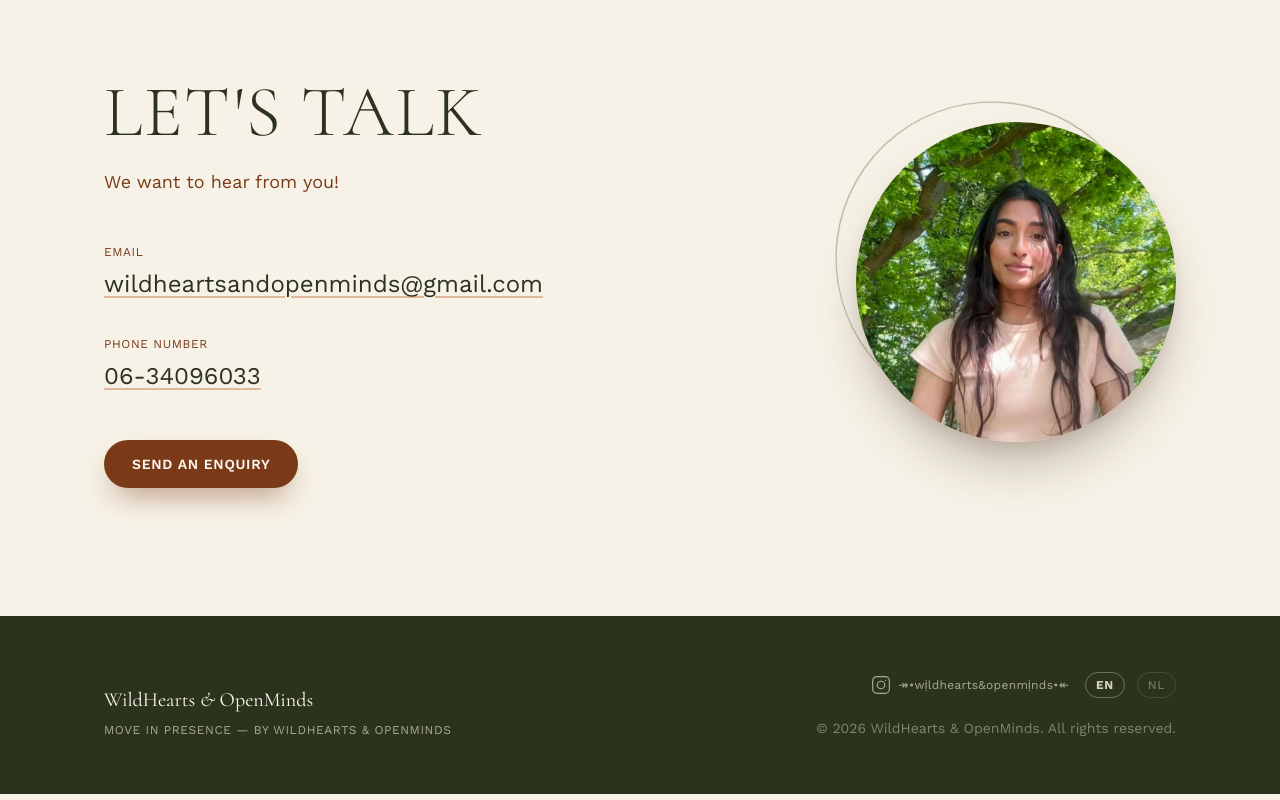
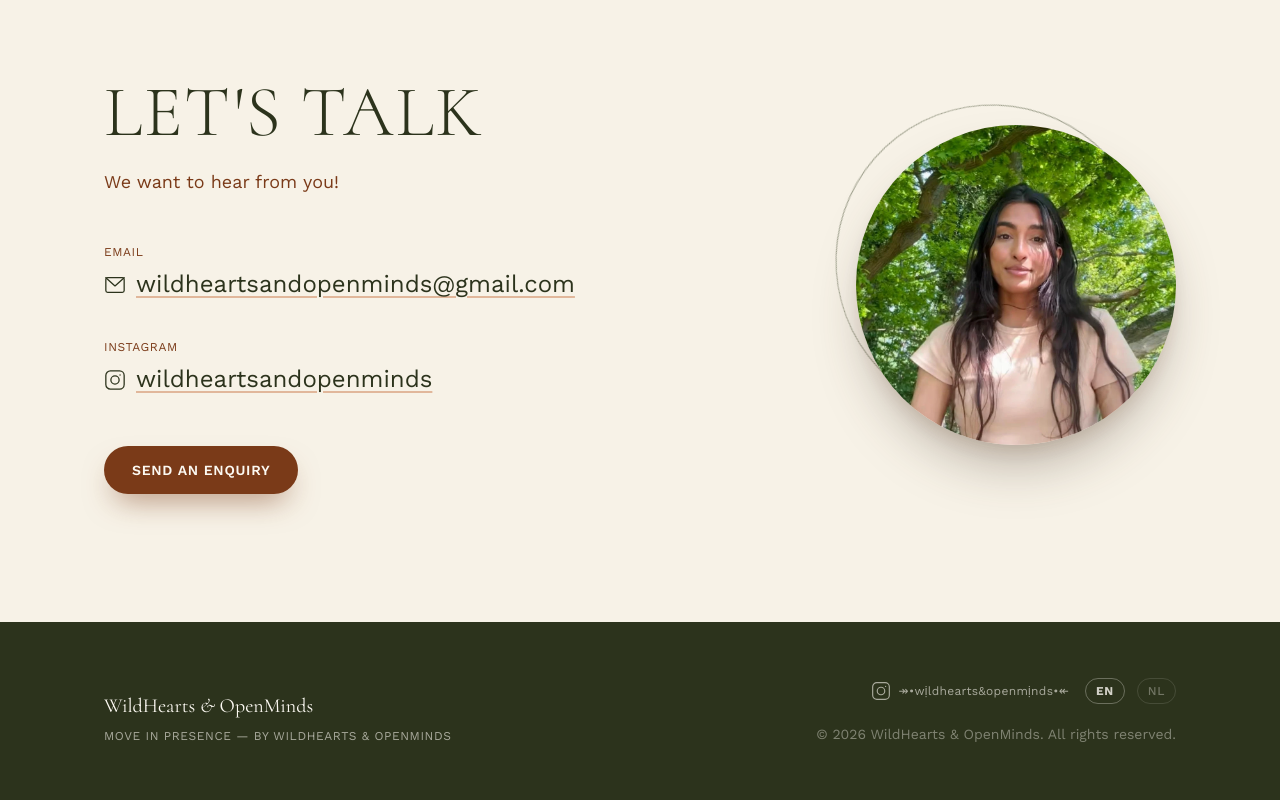
Before and after one commit to osakillplz/wildhearts-openminds, a plain HTML site: page index.html in a window 1280 px wide. Shown: the part 3573-4373 px from the top of the page. Drawn offline with nearby package versions, Linux system fonts and the light colour scheme.

Commit message:
Add files via upload

```diff
--- a/index.html
+++ b/index.html
@@ -401,11 +401,24 @@
         <div class="space-y-9 font-body">
           <div>
             <p class="uppercase tracking-wider text-xs text-fireDeep mb-2">Email</p>
-            <a href="mailto:wildheartsandopenminds@gmail.com" class="text-xl sm:text-2xl text-forestDeep hover:text-fireDeep underline decoration-fireSoft/40 underline-offset-4 transition-colors duration-200">wildheartsandopenminds@gmail.com</a>
+            <a href="mailto:wildheartsandopenminds@gmail.com" class="inline-flex items-center gap-2.5 text-xl sm:text-2xl text-forestDeep hover:text-fireDeep underline decoration-fireSoft/40 underline-offset-4 transition-colors duration-200">
+              <svg width="22" height="22" viewBox="0 0 24 24" fill="none" stroke="currentColor" stroke-width="1.4" stroke-linecap="round" stroke-linejoin="round" aria-hidden="true" class="shrink-0 -mb-0.5">
+                <rect x="2" y="4" width="20" height="16" rx="2"/>
+                <polyline points="2,4 12,13 22,4"/>
+              </svg>
+              wildheartsandopenminds@gmail.com
+            </a>
           </div>
           <div>
-            <p class="uppercase tracking-wider text-xs text-fireDeep mb-2" data-i18n="contact.phone">Phone number</p>
-            <a href="tel:+31634096033" class="text-xl sm:text-2xl text-forestDeep hover:text-fireDeep underline decoration-fireSoft/40 underline-offset-4 transition-colors duration-200">06-34096033</a>
+            <p class="uppercase tracking-wider text-xs text-fireDeep mb-2">Instagram</p>
+            <a href="https://www.instagram.com/wildheartsandopenminds?igsh=cmdyNHJjYml0Znhn" target="_blank" rel="noopener noreferrer" class="inline-flex items-center gap-2.5 text-xl sm:text-2xl text-forestDeep hover:text-fireDeep underline decoration-fireSoft/40 underline-offset-4 transition-colors duration-200">
+              <svg width="22" height="22" viewBox="0 0 24 24" fill="none" stroke="currentColor" stroke-width="1.4" stroke-linecap="round" stroke-linejoin="round" aria-hidden="true" class="shrink-0 -mb-0.5">
+                <rect x="2" y="2" width="20" height="20" rx="5" ry="5"/>
+                <circle cx="12" cy="12" r="4.5"/>
+                <circle cx="17.5" cy="6.5" r="0.75" fill="currentColor" stroke="none"/>
+              </svg>
+              wildheartsandopenminds
+            </a>
           </div>
         </div>
 
@@ -490,7 +503,7 @@
         body: 'Every session is built on years in the classroom and a deep belief that movement, curiosity and honest conversation can change how we show up — for ourselves, our kids, and each other.',
         stat1: 'Ages 6 to 12', stat2: 'English & Dutch', stat3: 'The Hague & Beyond'
       },
-      contact: { heading: "Let's Talk", sub: 'We want to hear from you!', phone: 'Phone number', cta: 'Send an Enquiry' },
+      contact: { heading: "Let's Talk", sub: 'We want to hear from you!', cta: 'Send an Enquiry' },
       footer: { rights: 'All rights reserved.' }
     },
     nl: {
@@ -528,7 +541,7 @@
         body: 'Elke sessie is opgebouwd uit jaren in het onderwijs en een diep geloof dat beweging, nieuwsgierigheid en eerlijk gesprek kunnen veranderen hoe we verschijnen — voor onszelf, onze kinderen en elkaar.',
         stat1: 'Leeftijd 6 tot 12', stat2: 'Engels & Nederlands', stat3: 'Den Haag & Verder'
       },
-      contact: { heading: 'Laten We Praten', sub: 'We horen graag van je!', phone: 'Telefoonnummer', cta: 'Stuur een bericht' },
+      contact: { heading: 'Laten We Praten', sub: 'We horen graag van je!', cta: 'Stuur een bericht' },
       footer: { rights: 'Alle rechten voorbehouden.' }
     }
   };
```
